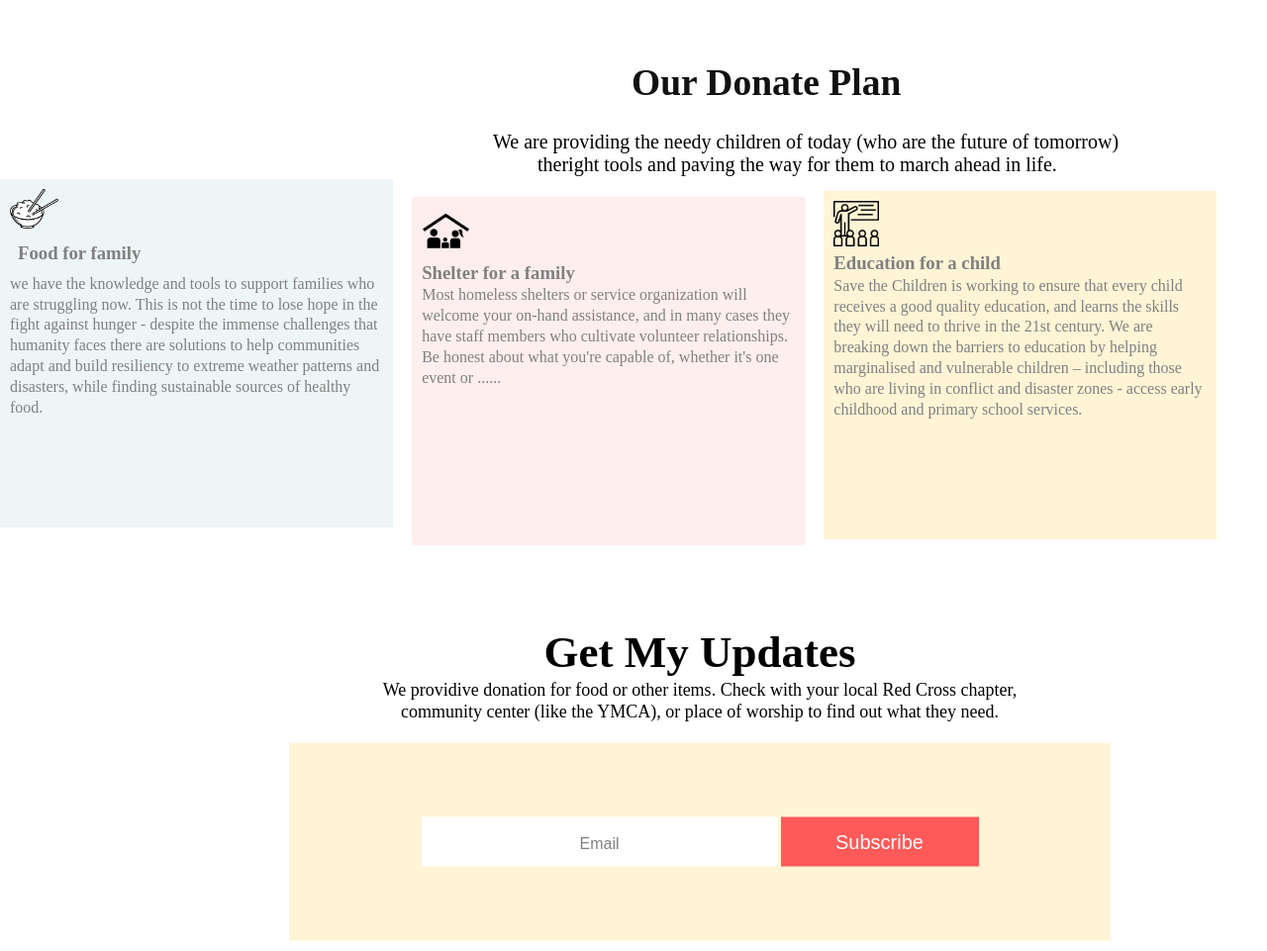
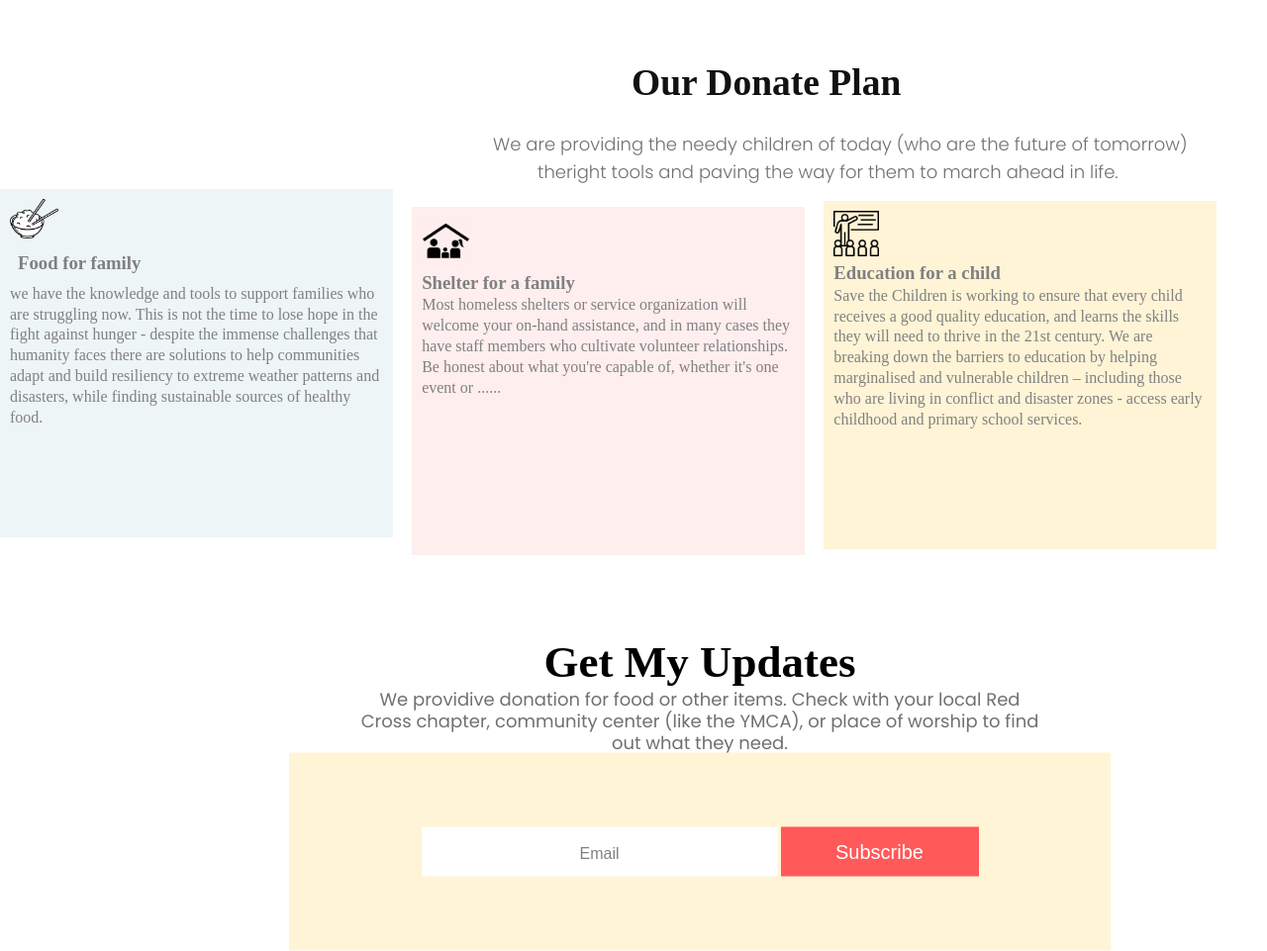
Before and after one commit to 2haseeb1/one-site, a plain HTML site: page index.html in a window 1280 px wide. Shown: the part 1460-2421 px from the top of the page at 99% size. Drawn offline with Linux system fonts and the light colour scheme; a web font is replaced by a local one.

Commit message:
second commit some styles added

```diff
--- a/css/style.css
+++ b/css/style.css
@@ -201,6 +201,8 @@ body {
     color: whitesmoke;
     font-size: 18px;
     font-weight: 800;
+    border:none;
+    outline:none;
   }
   /* stylying donate plan section */
   #donate-container > div {
@@ -240,7 +242,14 @@ body {
     top: 27px;
     font-size: 20px;
   }
+ #donate-plan-para p{
+    font-family: poppins;
+    font-weight: 300;
+    font-size: 18px;
+    line-height: 28px;
+    color:#707070;
 
+ }
   #donate-plan-para-space {
     position: relative;
     margin-left: 45px;
@@ -336,10 +345,12 @@ body {
     margin-top: 38px;
   }
   #box p {
-    font-weight: 400;
+   font-family: poppins;
+    font-weight: 300;
     font-size: 18px;
     line-height: 22px;
     text-align: center;
+    color:#707070;
   }
   input {
     position: relative;
--- a/index.html
+++ b/index.html
@@ -11,10 +11,9 @@
       href="https://fonts.googleapis.com/css2?family=Oleo+Script+Swash+Caps:wght@400;700&display=swap"
       rel="stylesheet"
     />
-    <link
-      href="https://fonts.googleapis.com/css2?family=Poppins:ital,wght@1,700&display=swap"
-      rel="stylesheet"
-    />
+    <link rel="preconnect" href="https://fonts.googleapis.com">
+    <link rel="preconnect" href="https://fonts.gstatic.com" crossorigin>
+    <link href="https://fonts.googleapis.com/css2?family=Poppins:wght@300;400;500;600;700&display=swap" rel="stylesheet">
     <title>Document</title>
   </head>
   <style>
@@ -260,7 +259,16 @@
       top: 27px;
       font-size: 20px;
     }
+    donate-plan-para p{
 
+     font-size: 10px;
+     Font-family:Poppins;
+     font-weight: 100;
+     line-height: 28px;
+     text-align: center;
+     color:#707070;
+
+    }
     #donate-plan-para-space {
       position: relative;
       margin-left: 45px;
```
